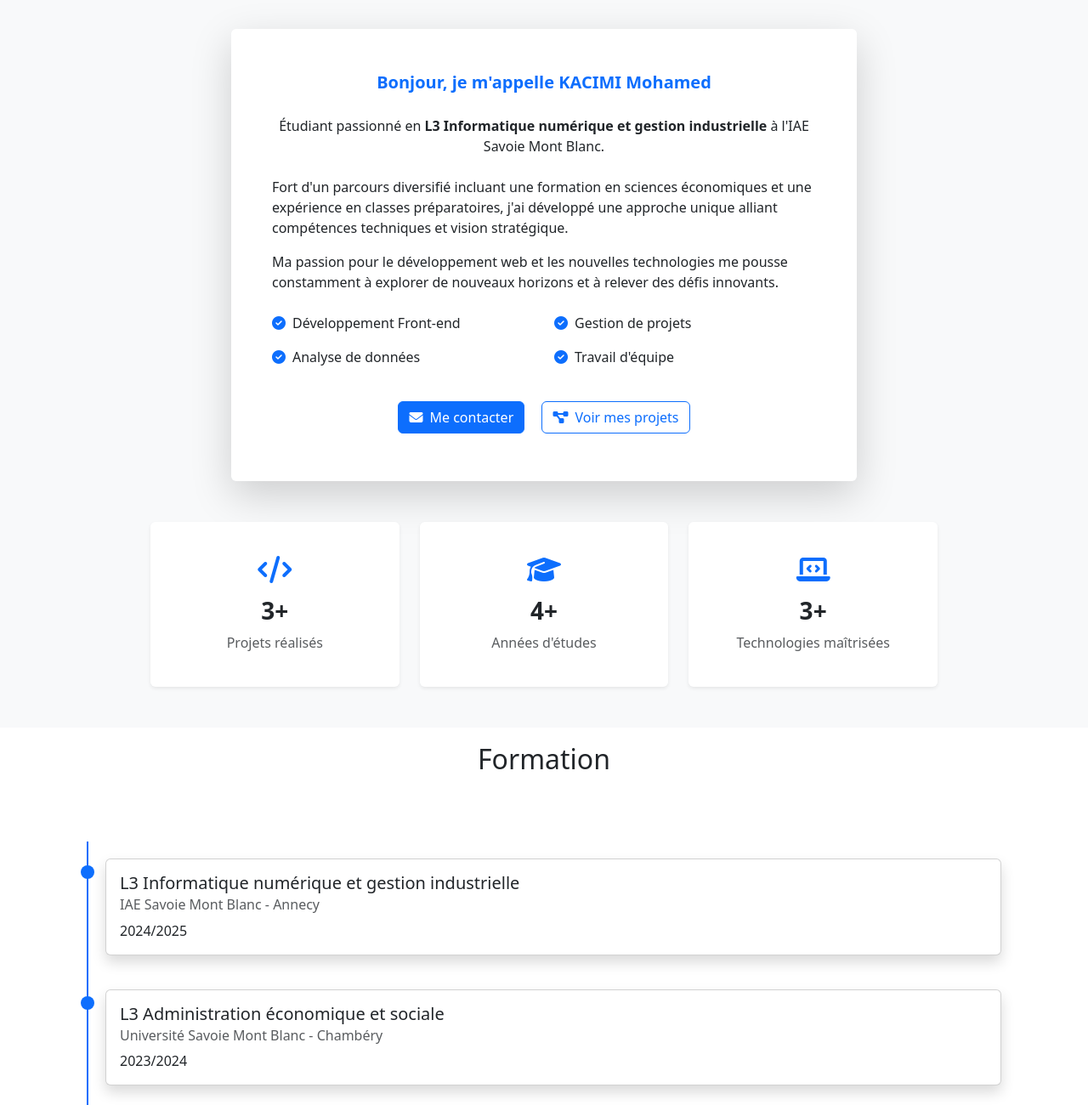
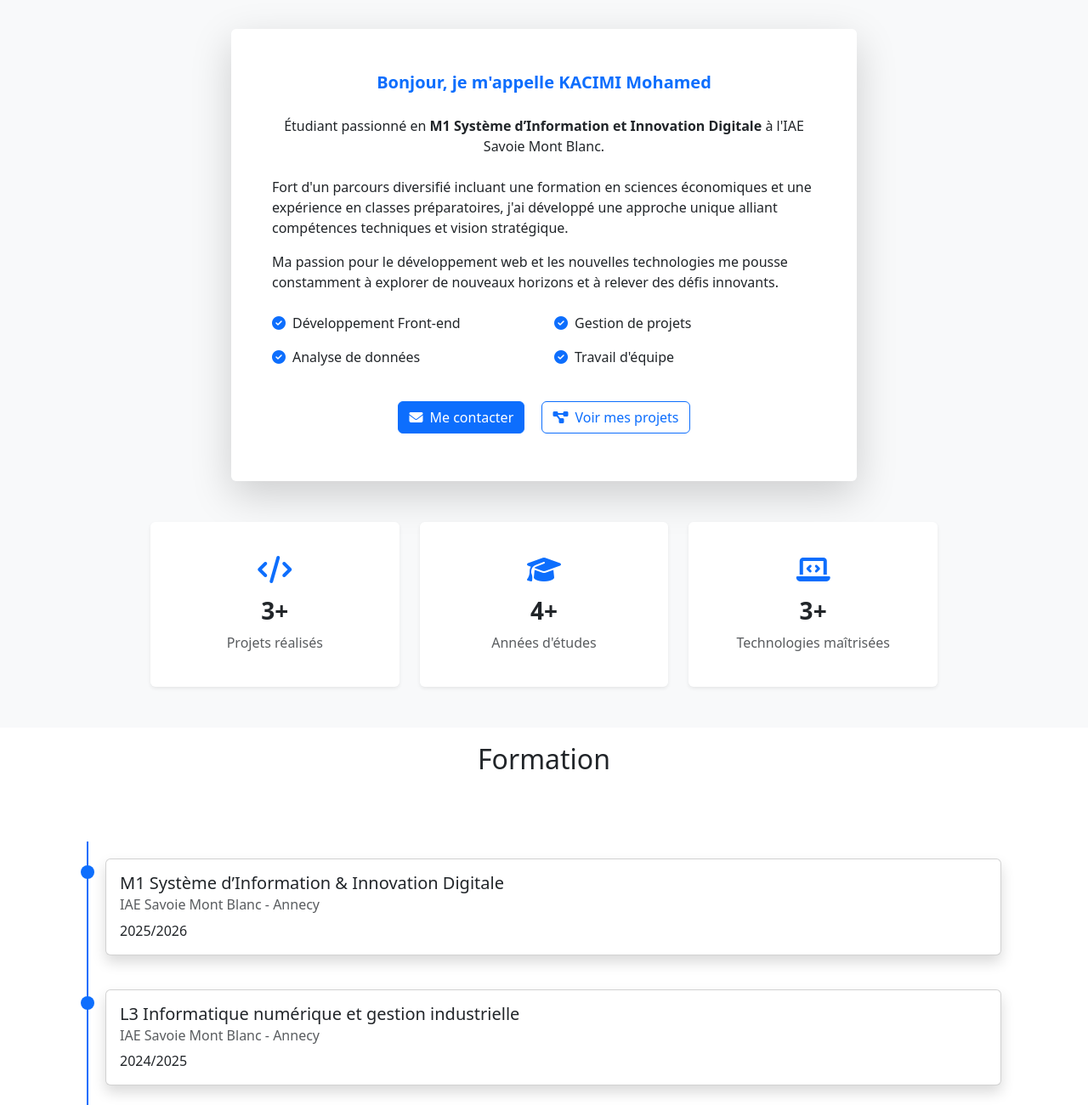
Before and after one commit to medkacimi/Portfolio, a plain HTML site: page index.html in a window 1280 px wide. Shown: the part 900-2200 px from the top of the page at 85% size. Drawn offline with nearby package versions, Linux system fonts and the light colour scheme.

Commit message:
index.html

```diff
--- a/index.html
+++ b/index.html
@@ -92,7 +92,7 @@
             <!-- Description détaillée -->
             <div class="mb-4">
               <p class="text-center mb-4">
-                Étudiant passionné en <span class="fw-bold">L3 Informatique numérique et gestion industrielle</span>
+                Étudiant passionné en <span class="fw-bold">M1 Système d’Information et Innovation Digitale</span>
                 à l'IAE Savoie Mont Blanc.
               </p>
               <p>
@@ -184,6 +184,15 @@
       <h2 class="text-center mb-5 fade-in">Formation</h2>
       <div class="timeline">
   <!-- Carte de formation avec détails de l'établissement et période -->
+        <div class="timeline-item fade-in">
+          <div class="card shadow">
+            <div class="card-body">
+              <h5 class="card-title">M1 Système d’Information & Innovation Digitale</h5>
+              <h6 class="card-subtitle mb-2 text-muted">IAE Savoie Mont Blanc - Annecy</h6>
+              <p class="card-text">2025/2026</p>
+            </div>
+          </div>
+        </div>
         <div class="timeline-item fade-in">
           <div class="card shadow">
             <div class="card-body">
```
